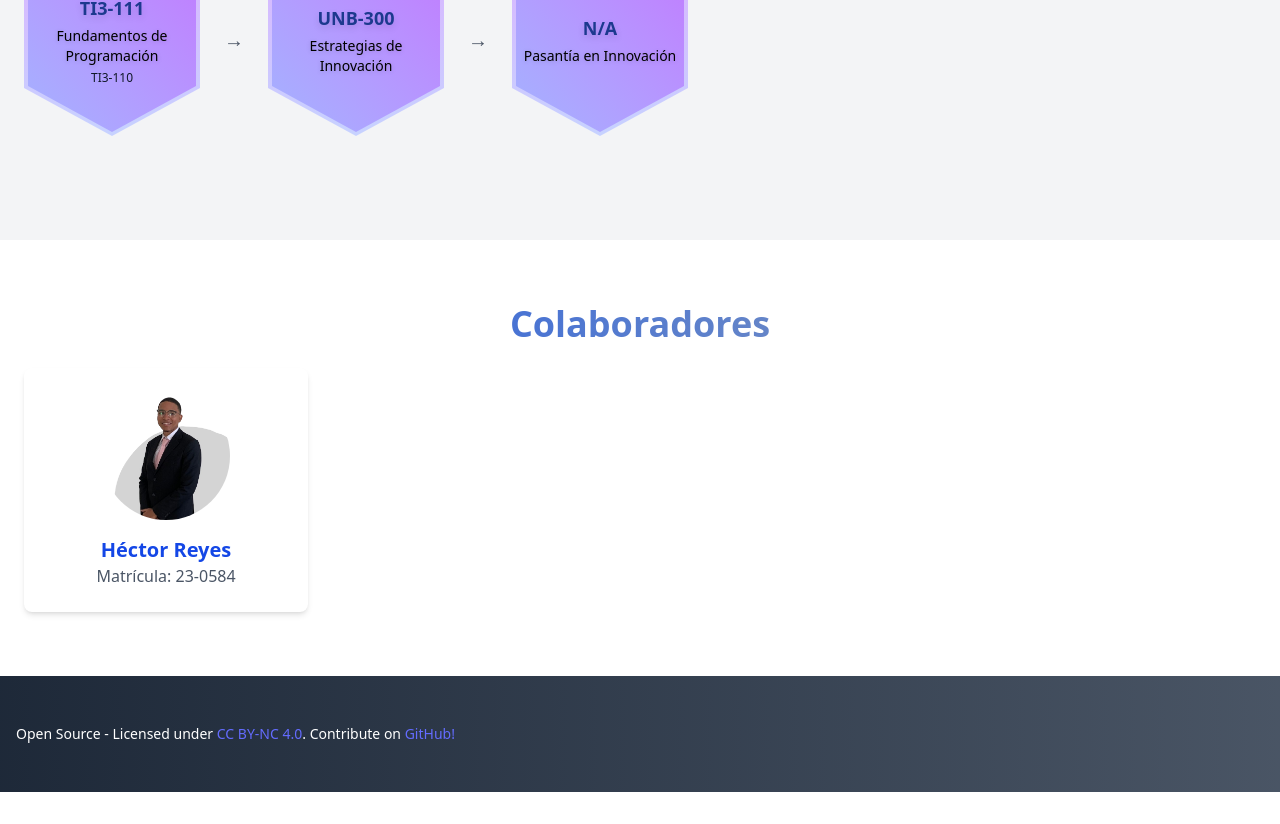
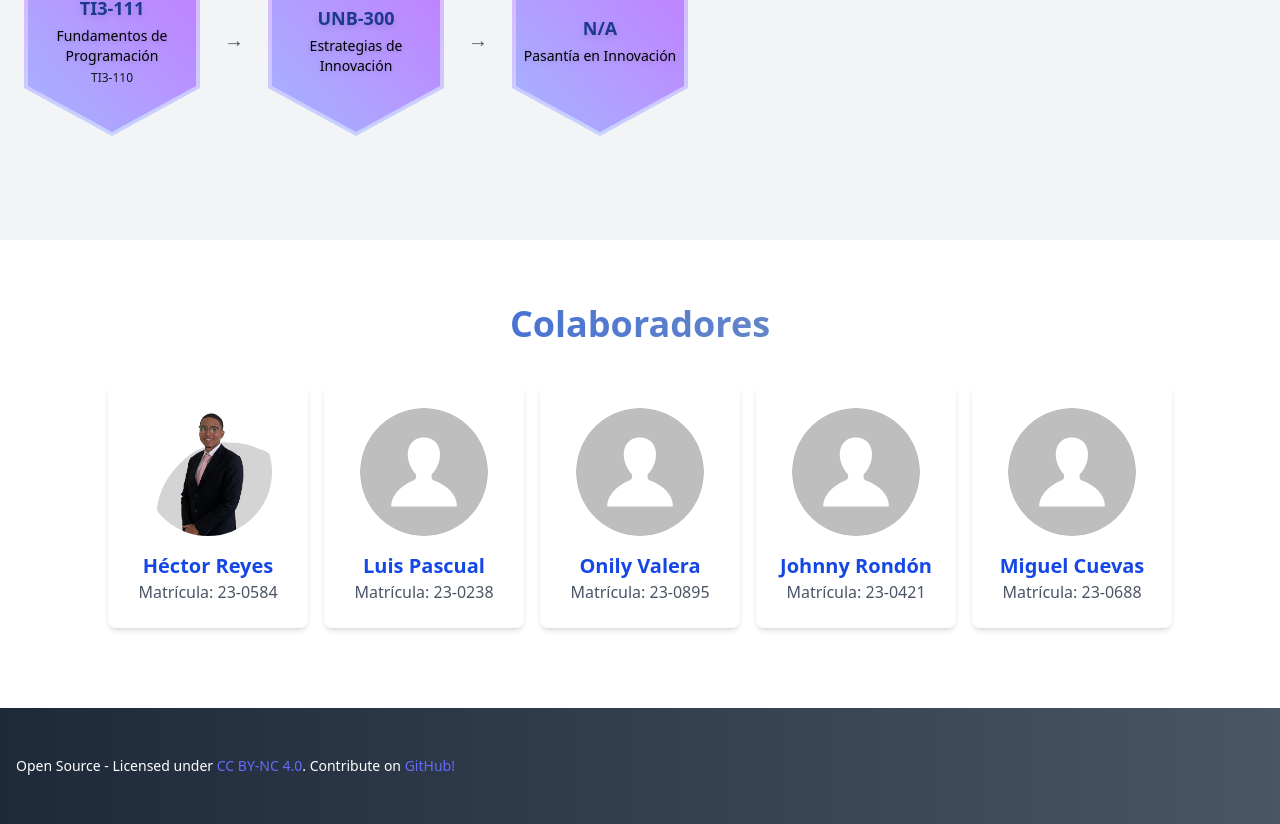
Before and after one commit to Hector-hub/concentration-pathways, a React (Vite) app: page / in a window 1280 px wide. Shown: the part 4124-4948 px from the top of the page. Before the commit the page ends 4916 px from the top, so only its background shows below. Built offline with nearby package versions, Linux system fonts and the light colour scheme.

Commit message:
add horizontal scroll to colaborators + default img profile

```diff
--- a/src/components/Colaborators/index.tsx
+++ b/src/components/Colaborators/index.tsx
@@ -1,4 +1,13 @@
 import hectorReyes from "@/assets/images/colabotators/hector-reyes.png";
+import dafaultProfile from "@/assets/images/colabotators/dafault-profile.png";
+
+const collaborators = [
+  { name: "Héctor Reyes", id: "23-0584", image: hectorReyes },
+  { name: "Luis Pascual", id: "23-0238", image: dafaultProfile },
+  { name: "Onily Valera", id: "23-0895", image: dafaultProfile },
+  { name: "Johnny Rondón", id: "23-0421", image: dafaultProfile },
+  { name: "Miguel Cuevas", id: "23-0688", image: dafaultProfile },
+];
 
 export const Colaborators = () => {
   return (
@@ -7,15 +16,25 @@ export const Colaborators = () => {
         Colaboradores
       </h1>
 
-      <div className="grid grid-cols-1 md:grid-cols-2 lg:grid-cols-4 gap-8">
-        <div className="bg-white p-6 rounded-lg shadow-md text-center">
-          <img
-            src={hectorReyes}
-            alt="Héctor Reyes"
-            className="w-32 h-32 rounded-full mx-auto mb-4"
-          />
-          <h3 className="text-xl font-semibold text-blue-700">Héctor Reyes</h3>
-          <p className="text-gray-600">Matrícula: 23-0584</p>
+      {/* Scroll horizontal en móvil/tablet, pero en PC se acomoda en filas */}
+      <div className="w-full overflow-x-auto scrollbar-hide lg:overflow-visible">
+        <div className="flex gap-4 px-8 py-4 flex-nowrap lg:flex-wrap lg:justify-center">
+          {collaborators.map((collaborator, index) => (
+            <div
+              key={index}
+              className="bg-white p-6 rounded-lg shadow-md text-center min-w-[200px]"
+            >
+              <img
+                src={collaborator.image}
+                alt={collaborator.name}
+                className="w-32 h-32 rounded-full mx-auto mb-4"
+              />
+              <h3 className="text-xl font-semibold text-blue-700">
+                {collaborator.name}
+              </h3>
+              <p className="text-gray-600">Matrícula: {collaborator.id}</p>
+            </div>
+          ))}
         </div>
       </div>
     </main>
--- a/src/components/LearningPath/index.tsx
+++ b/src/components/LearningPath/index.tsx
@@ -201,8 +201,8 @@ export const LearningPath = () => {
             >
               <h2 className="text-2xl font-bold text-white ">{path.title}</h2>
             </div>
-            <div className="sm:overflow-visible py-4 overflow-x-auto overflow-y-hidden scrollbar-hide">
-              <div className=" sm:flex  inline-flex gap-4 items-center ">
+            <div className="xl:overflow-visible py-4 overflow-x-auto overflow-y-hidden scrollbar-hide">
+              <div className="xl:flex inline-flex gap-4 items-center ">
                 {path.subjects.map((subject, idx) => (
                   <React.Fragment key={idx}>
                     <Badge
```
Also changed, not shown: src/assets/images/colabotators/dafault-profile.png (added).
